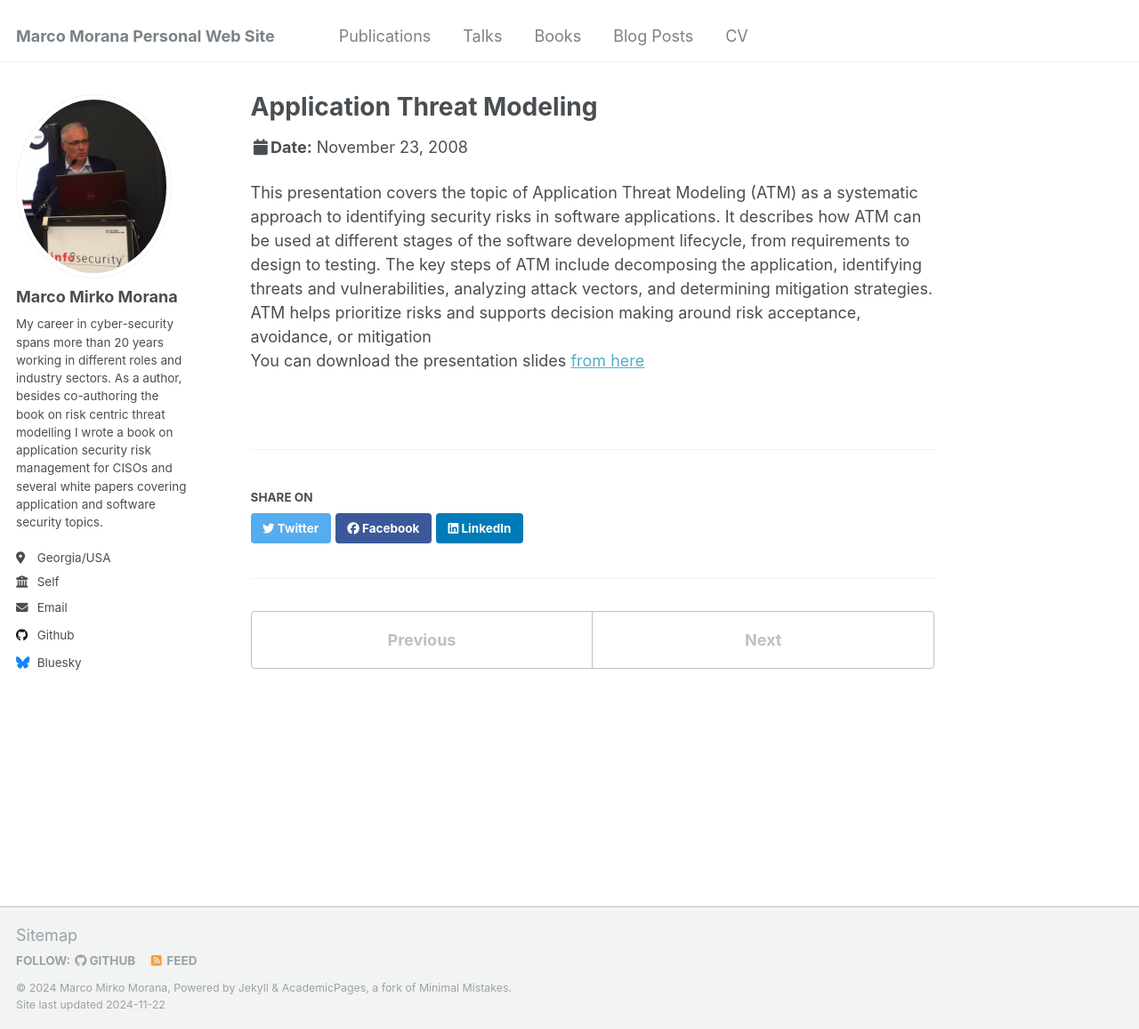
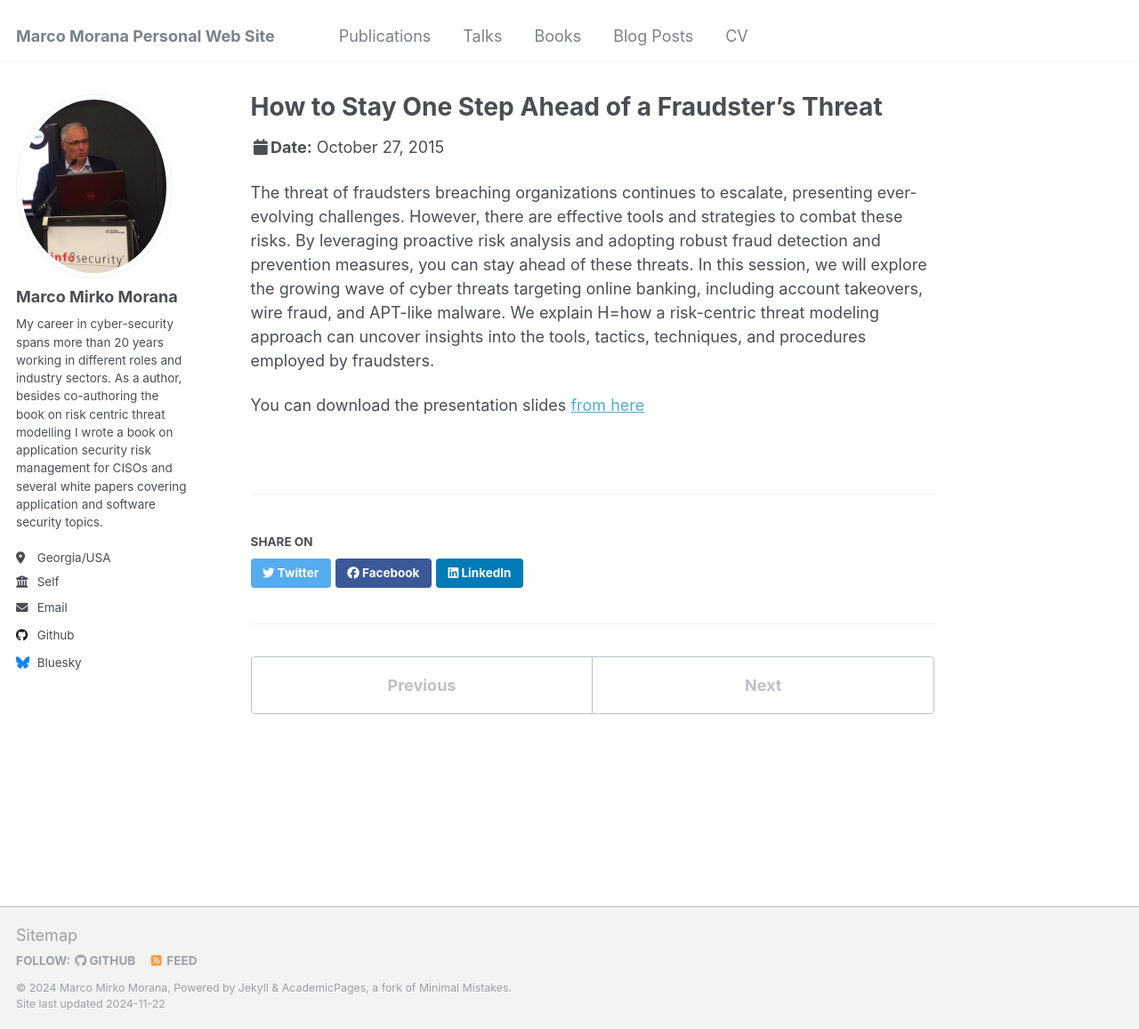
Before and after one commit to mmorana1/marcom, a Jekyll site: the page built from _talks/2015-October 27.md, in a window 1280 px wide and 1157 px high. Shown: the whole window at 89% size. Built offline with Jekyll 4.4.1, drawn with Linux system fonts in a browser that asks for light colours.

Commit message:
Update 2015-October 27.md

```diff
--- a/_talks/2015-October 27.md
+++ b/_talks/2015-October 27.md
@@ -1,12 +1,13 @@
 ---
-title: "Application Threat Modeling"
+title: "How to Stay One Step Ahead of a Fraudster's Threat"
 collection: talks
 type: "Talk"
-permalink: /talks/2008-November 23
-venue: "OWASP Cincinnati, OH, USA"
-date: 2008-11-23
-location: "Cincinnati, Ohio"
+permalink: /talks/2015-October 27
+venue: "Fraud Summit, The Tower hotel, London England"
+date: 2015-10-27
+location: "London, U.K."
 ---
 
-This presentation covers the topic of Application Threat Modeling (ATM) as a systematic approach to identifying security risks in software applications. It describes how ATM can be used at different stages of the software development lifecycle, from requirements to design to testing. The key steps of ATM include decomposing the application, identifying threats and vulnerabilities, analyzing attack vectors, and determining mitigation strategies. ATM helps prioritize risks and supports decision making around risk acceptance, avoidance, or mitigation
-You can download the presentation slides [from here](https://www.slideshare.net/slideshow/application-threat-modeling-presentation/781073)
+The threat of fraudsters breaching organizations continues to escalate, presenting ever-evolving challenges. However, there are effective tools and strategies to combat these risks. By leveraging proactive risk analysis and adopting robust fraud detection and prevention measures, you can stay ahead of these threats. In this session, we will explore the growing wave of cyber threats targeting online banking, including account takeovers, wire fraud, and APT-like malware. We explain H=how a risk-centric threat modeling approach can uncover insights into the tools, tactics, techniques, and procedures employed by fraudsters.
+
+You can download the presentation slides [from here](https://www.govinfosecurity.com/webinars/how-to-stay-one-step-ahead-fraudsters-threat-w-835)
```
